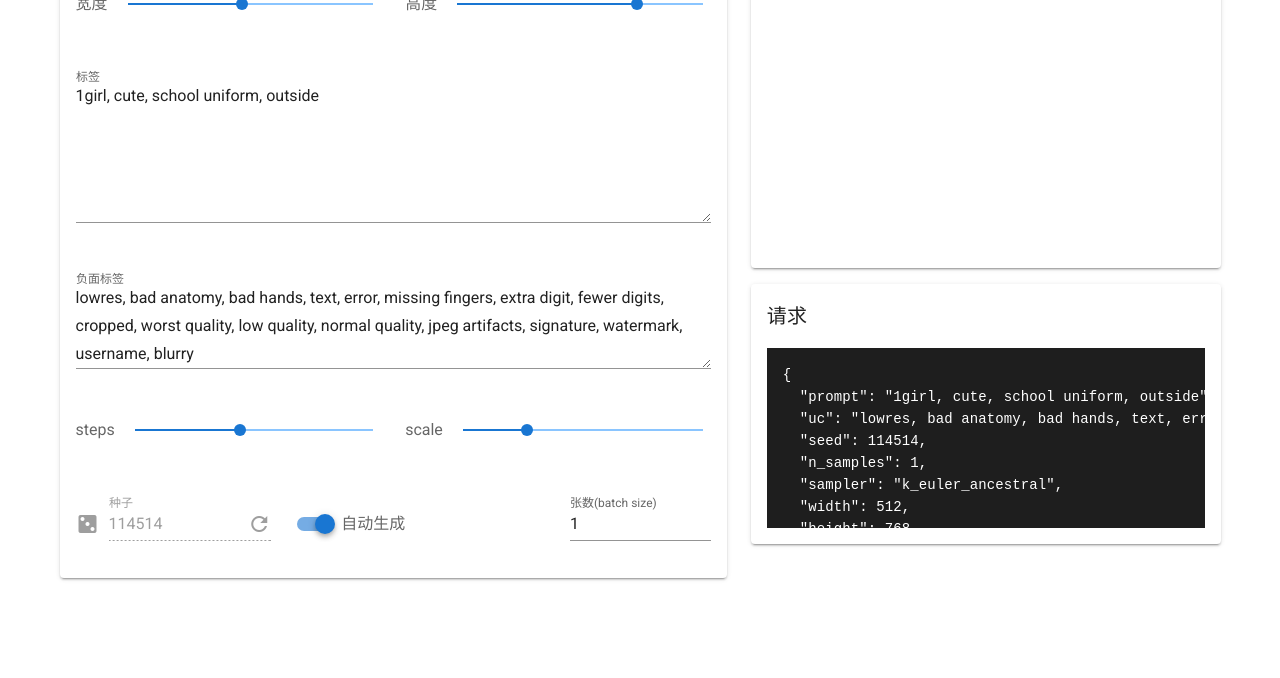
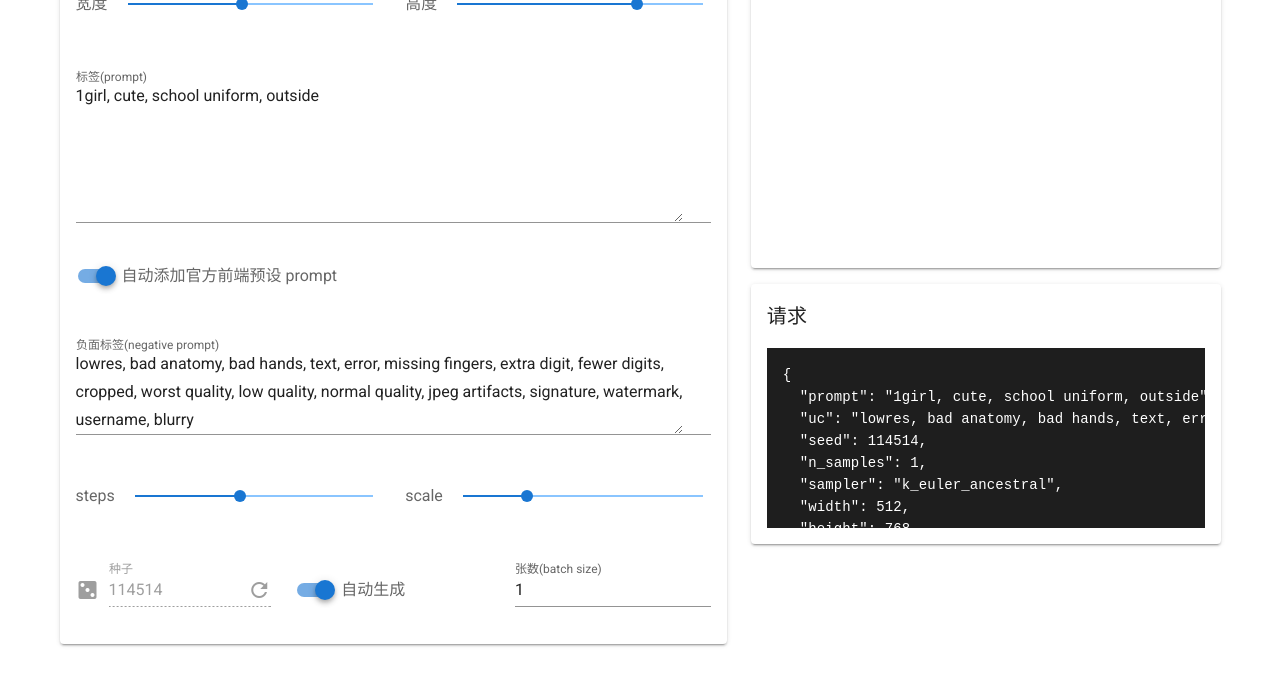
Before and after one commit to nidbCN/novelai-sample, a Vue app: page / in a window 1280 px wide. Shown: the part 274-952 px from the top of the page. Before the commit the page ends 892 px from the top, so only its background shows below. Built offline with nearby package versions, Linux system fonts and the light colour scheme; what vue-cool-lightbox would draw is missing.

Commit message:
Add auto prompt switcher

```diff
--- a/src/pages/MainPage.vue
+++ b/src/pages/MainPage.vue
@@ -55,19 +55,25 @@
                   <v-row>
                     <v-col cols="12">
                       <v-textarea
+                          clearable
                           v-model="backend.payload.prompt"
                           rows="5"
-                          label="标签"
+                          label="标签(prompt)"
                       >
                       </v-textarea>
+                      <v-switch
+                          v-model="options.autoPrompt"
+                          label="自动添加官方前端预设 prompt"
+                      ></v-switch>
                     </v-col>
                   </v-row>
                   <v-row>
                     <v-col cols="12">
                       <v-textarea
+                          clearable
                           v-model="backend.payload.uc"
                           rows="3"
-                          label="负面标签"
+                          label="负面标签(negative prompt)"
                       >
                       </v-textarea>
                     </v-col>
@@ -106,14 +112,14 @@
                       >
                       </v-text-field>
                     </v-col>
-                    <v-col cols="5">
+                    <v-col cols="4">
                       <v-switch
                           v-model="options.autoSeed"
                           label="自动生成"
                       ></v-switch>
                     </v-col>
 
-                    <v-col cols="3">
+                    <v-col cols="4">
                       <v-text-field
                           v-model="backend.payload.n_samples"
                           label="张数(batch size)"
@@ -233,6 +239,7 @@ export default {
     options: {
       sampler: ['plms', 'ddim', 'k_euler', 'k_euler_ancestral', 'k_heun', 'k_dpm_2', 'k_dpm_2_ancestral', 'k_lms'],
       autoSeed: true,
+      autoPrompt: true,
     },
     status: {
       imageList: [],
@@ -252,7 +259,10 @@ export default {
       for (const key in this.backend.payload) {
         payload[key] = this.backend.payload[key];
       }
-      payload['prompt'] = "masterpiece, best quality, " + payload['prompt'];
+
+      if (this.options.autoPrompt) {
+        payload['prompt'] = "masterpiece, best quality, " + payload['prompt'];
+      }
 
       axios.post(this.backend.url + 'generate', payload)
           .then(response => {
```
